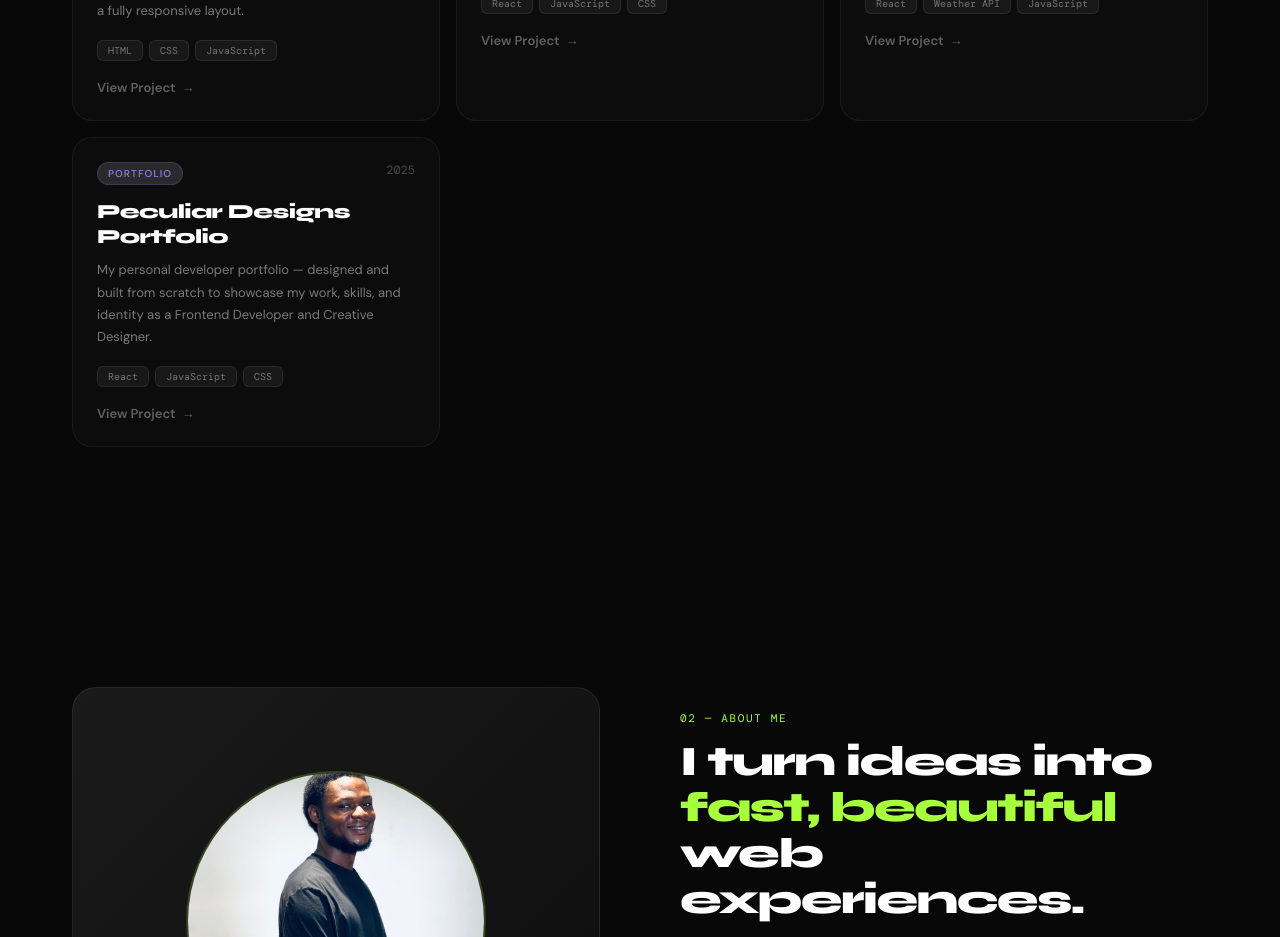
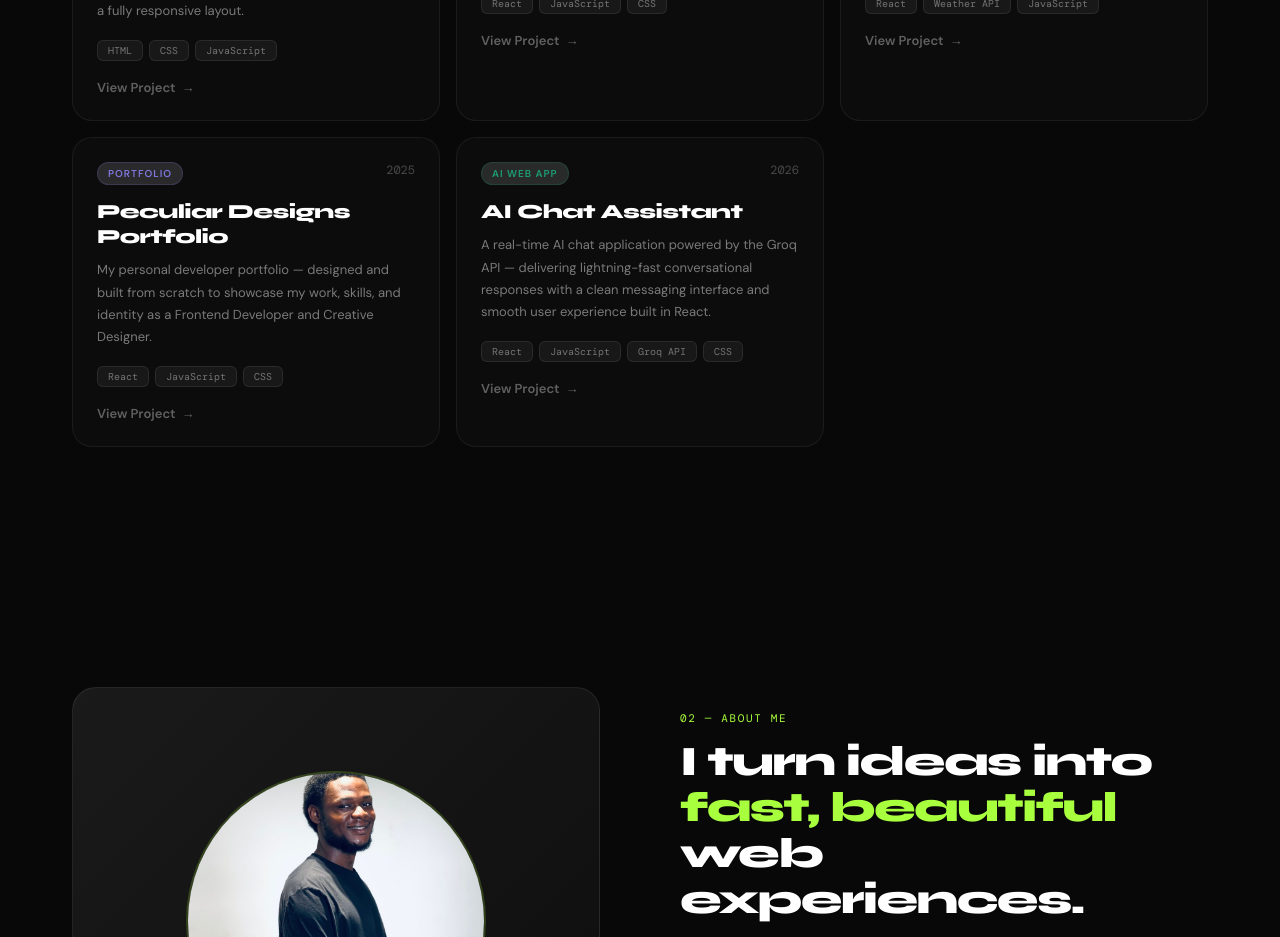
Before and after one commit to dejitheog/My-Portfolio, a React (Vite) app: page / in a window 1280 px wide. Shown: the part 1260-2197 px from the top of the page. Built offline with nearby package versions, Linux system fonts and the light colour scheme.

Commit message:
added a new project

```diff
--- a/src/portfolio.jsx
+++ b/src/portfolio.jsx
@@ -48,6 +48,18 @@ const PROJECTS = [
   color: "#533AB7", bg: "#EEEDFE", accent: "#7F77DD",
   link: "https://my-portfolio-ten-pink-35.vercel.app/",
 },
+
+{
+  id: 5,
+  title: "AI Chat Assistant",
+  tag: "AI Web App",
+  year: "2026",
+  desc: "A real-time AI chat application powered by the Groq API — delivering lightning-fast conversational responses with a clean messaging interface and smooth user experience built in React.",
+  tech: ["React", "JavaScript", "Groq API", "CSS"],
+  color: "#0F6E56", bg: "#E1F5EE", accent: "#1D9E75",
+  link: "https://my-portfolio-ten-pink-35.vercel.app/chat",
+},
+
 ];
 
 const SKILLS = [
```
